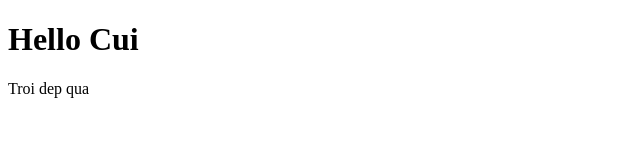
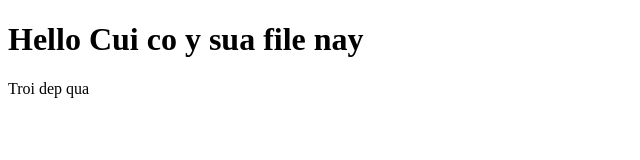
Before and after one commit to LuuVanCui/demo-git, a plain HTML site: page hello.html in a window 1280 px wide. Shown: the whole page, without its empty margins (0-640 px from the left). Drawn offline with Linux system fonts and the light colour scheme.

Commit message:
Update hello.html

```diff
--- a/hello.html
+++ b/hello.html
@@ -6,7 +6,7 @@
     <title>Document</title>
 </head>
 <body>
-    <h1>Hello Cui</h1>
+    <h1>Hello Cui co y sua file nay</h1>
     <p>Troi dep qua</p>
 </body>
 </html>
```
